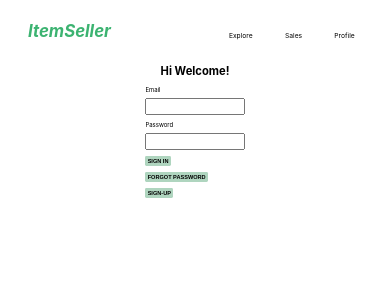
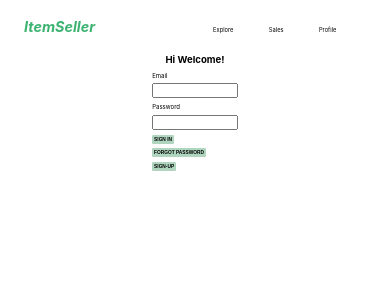
Before and after one commit to souravdhar199/itemSeller, a React (Create React App) app: page /sign-in in a window 390 px wide. Shown: the top 300 px of the page. Built offline with nearby package versions, Linux system fonts and the light colour scheme.

Commit message:
feat: try 2

```diff
--- a/src/CSS/Navbar.css
+++ b/src/CSS/Navbar.css
@@ -58,6 +58,6 @@ html {
 
 @media screen and (max-width: 404px) {
   html {
-    font-size: 35%;
+    font-size: 30%;
   }
 }
--- a/src/CSS/item.css
+++ b/src/CSS/item.css
@@ -131,7 +131,7 @@ html {
 }
 @media screen and (max-width: 404px) {
   .parent1 {
-    width: 40rem;
-    height: 50rem;
+    width: 36rem;
+    height: 57rem;
   }
 }
```
